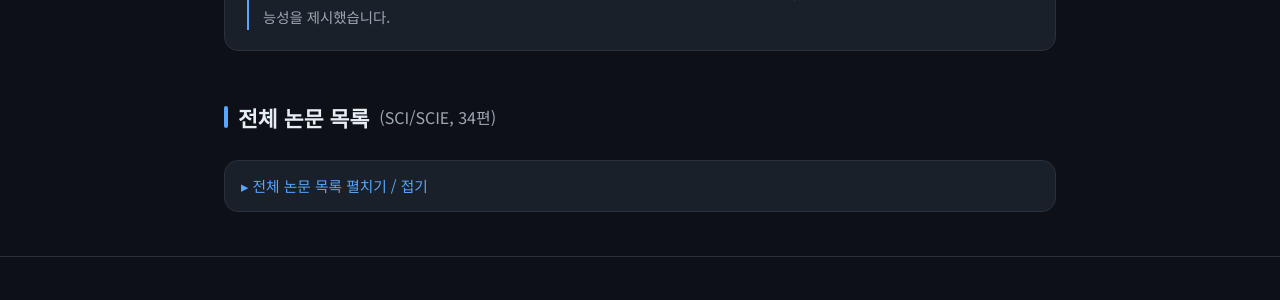
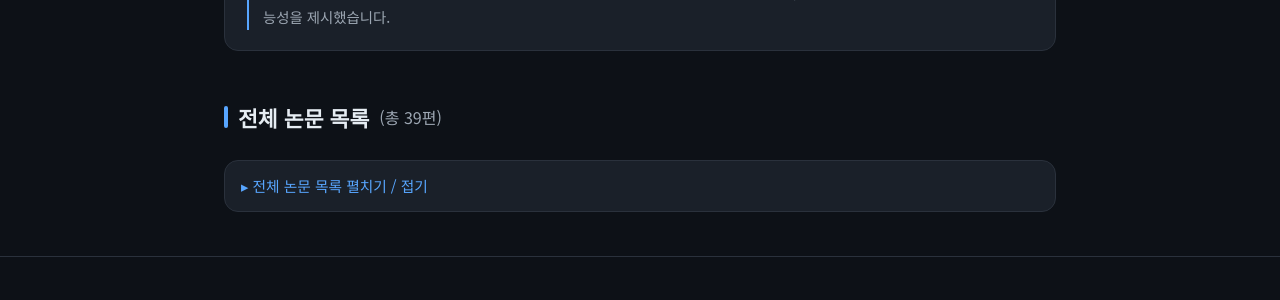
Before and after one commit to doranmom/doranmom.github.io, a Jekyll site: the page index.html, which Jekyll copies as it is, in a window 1280 px wide and 900 px high, scrolled down 3797 px. Shown: the part 155-455 px from the top of the window. Built offline with Jekyll 4.4.1, drawn with Linux system fonts in a browser that asks for light colours.

Commit message:
Add 5 recent publications from RIS export; update total count to 39

```diff
--- a/index.html
+++ b/index.html
@@ -409,10 +409,15 @@
           </div>
         </div>
 
-        <h2 style="margin-top:48px">전체 논문 목록 <span style="color:var(--text-dim);font-weight:400;font-size:1rem">(SCI/SCIE, 34편)</span></h2>
+        <h2 style="margin-top:48px">전체 논문 목록 <span style="color:var(--text-dim);font-weight:400;font-size:1rem">(총 39편)</span></h2>
         <details class="fulllist">
           <summary>전체 논문 목록 펼치기 / 접기</summary>
           <ol class="papers">
+            <li>Lee J., Lee Y., Baik S.Y., Lee J., <span class="auth-me">Lee S.-B.</span>, Park J., Woo H. "Review of the 2025 Fall Conference of the Korean Society of Medical Informatics: Generative AI in Healthcare Systems—From Insight to Impact", <span class="jrnl">Healthcare Informatics Research</span>, 32(1), 1-3, <span class="yr">2026</span>.</li>
+            <li>Lee S.-H., Kim S., <span class="auth-me">Lee S.-B.</span> "Discovering non-linear dynamics of miRNAs in Alzheimer's disease-related cognitive impairment: a cross-species approach with explainable machine learning", <span class="jrnl">Biology Direct</span>, <span class="yr">2026</span>.</li>
+            <li>Kwak S., Kim J.K., Lee Y.-U., Baek H.S., Kwon Y.J., Park M.-N., Hong J.-H., <span class="auth-me">Lee S.-B.</span>, Kim H.W., Kim S. "The Central Role of Neuronal Cell Death in Alzheimer's Disease Pathobiology", <span class="jrnl">Biomedicines</span>, 14(5), 953, <span class="yr">2026</span>.</li>
+            <li>Chung S., Yoo I., Lee J., Kim D., Kim K., Kim K., <span class="auth-me">Lee S.-B.</span> "Deep Learning-based Volition Detection and Action Potential Extraction for Fully Automated Diagnosis of Neuromuscular Disease Using Needle Electromyography Signals", <span class="jrnl">IEEE Transactions on Computational Biology and Bioinformatics</span>, <span class="yr">2026</span>.</li>
+            <li>Park M.-N., Kim H.W., Hong J.-H., Kim J.K., <span class="auth-me">Lee S.-B.</span>, Baek H.S., Kwak S., Kwon Y.J., Park K., Jeon J. "Functional Pathological Features and Molecular Markers in Alzheimer's Disease", <span class="jrnl">International Journal of Molecular Sciences</span>, 27(11), 4720, <span class="yr">2026</span>.</li>
             <li>Song M.-S., <span class="auth-me">Lee S.-B.</span> "Interpretable machine learning for hypertension detection using photoplethysmography (PPG) signals and their derivatives", <span class="jrnl">Biomedical Signal Processing and Control</span>, 113, 109194, <span class="yr">2026</span>.</li>
             <li>Park K.-I., Shin Y., Hwang S., Kim Y.-J., <span class="auth-me">Lee S.-B.</span>, Son H., Moon J., Lee S.-T., Jung K.-H., Chu K. "Prediction of personalized antiseizure medications response based on clinical signatures in epilepsy", <span class="jrnl">Scientific Reports</span>, 15(1), 33177, <span class="yr">2025</span>.</li>
             <li>Lee J., Lee Y., Baik S.Y., Lee J., <span class="auth-me">Lee S.-B.</span>, Park J. "Review of the 2025 Spring Conference of the Korean Society of Medical Informatics: AI and Human Collaboration in the Age of Generative AI", <span class="jrnl">Healthcare Informatics Research</span>, 31(3), 215-217, <span class="yr">2025</span>.</li>
```
